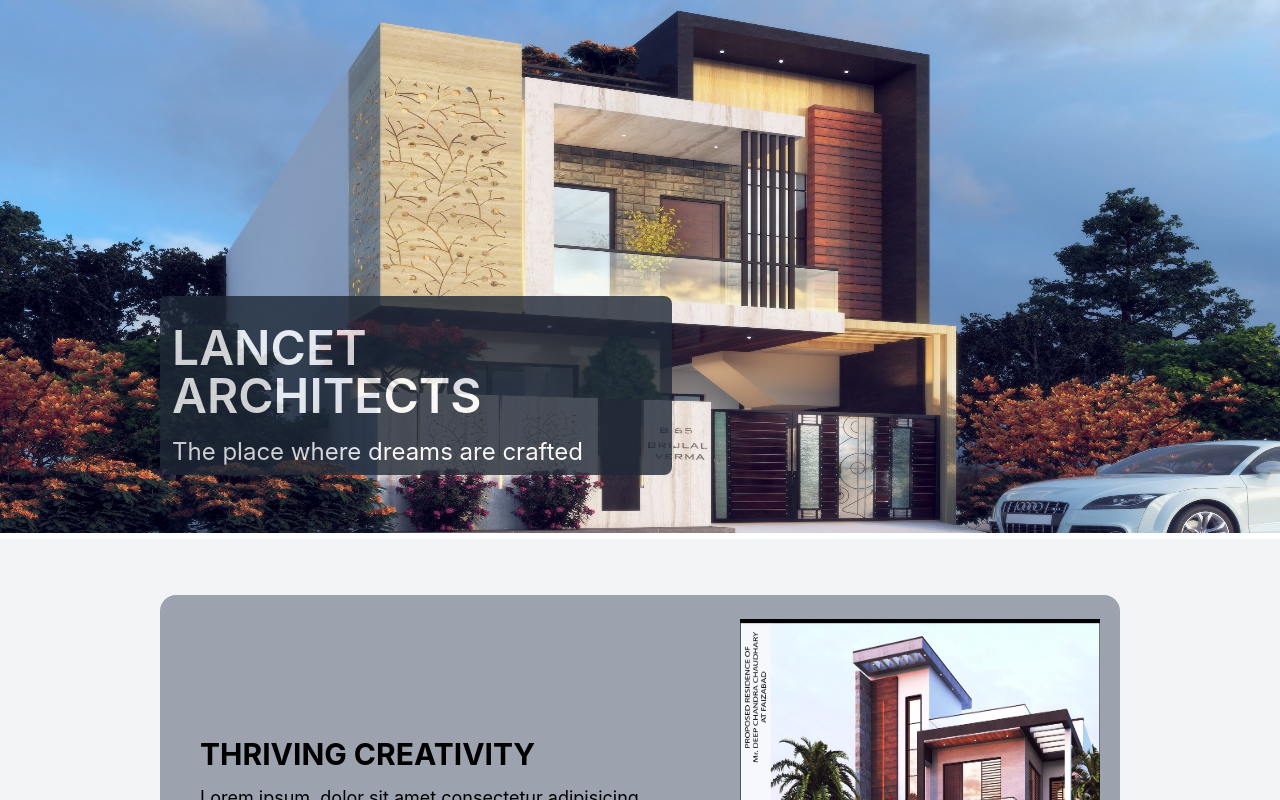
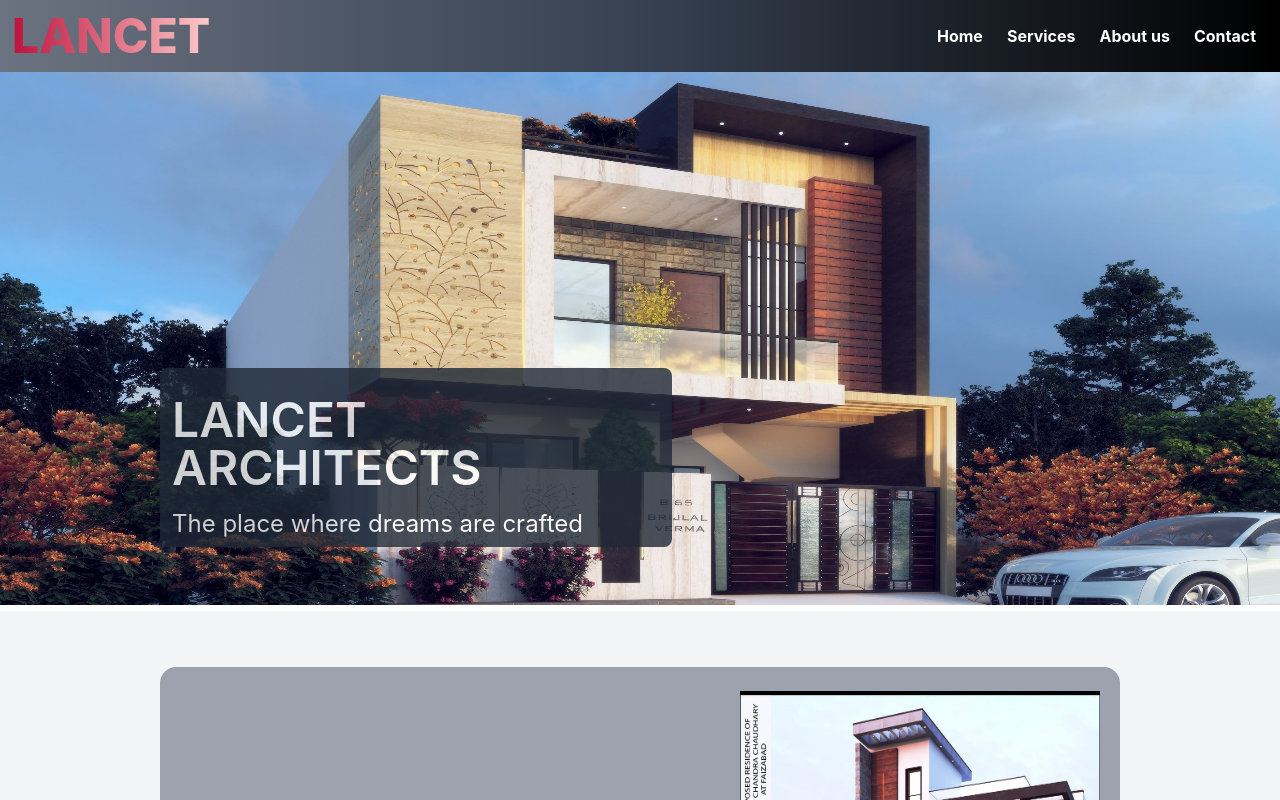
Before and after one commit to rohan-singh987/Lancet, a Next.js app: page / in a window 1280 px wide. Shown: the top 800 px of the page. Built offline with nearby package versions, Linux system fonts and the light colour scheme.

Commit message:
🙌
Signed-off-by: Rohan Singh <rohannsingh98765@gmail.com>

```diff
--- a/pages/navbar.js
+++ b/components/Navbar.js
@@ -3,7 +3,7 @@ import Link from 'next/link'
 import React from 'react'
 import imgg from '../public/media/Screenshot 2022-03-21 at 10.18.58 PM.png'
 
-const navbar = () => {
+const Navbar = () => {
     return (
 
         <nav className='flex items-center flex-wrap bg-gradient-to-r from-gray-500 via-gray-700 to-black  p-3 '>
@@ -69,4 +69,4 @@ const navbar = () => {
     )
 }
 
-export default navbar
+export default Navbar
--- a/pages/_app.js
+++ b/pages/_app.js
@@ -1,7 +1,12 @@
+import Navbar from '../components/navbar'
 import '../styles/globals.css'
 
 function MyApp({ Component, pageProps }) {
-  return <Component {...pageProps} />
+  return <>
+
+  <Navbar />
+  <Component {...pageProps} />
+  </>
 }
 
 export default MyApp
```
